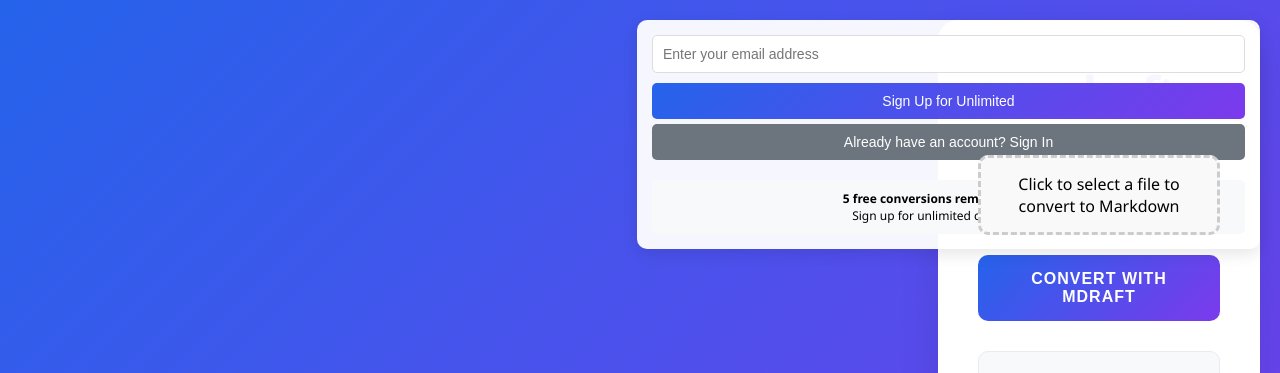
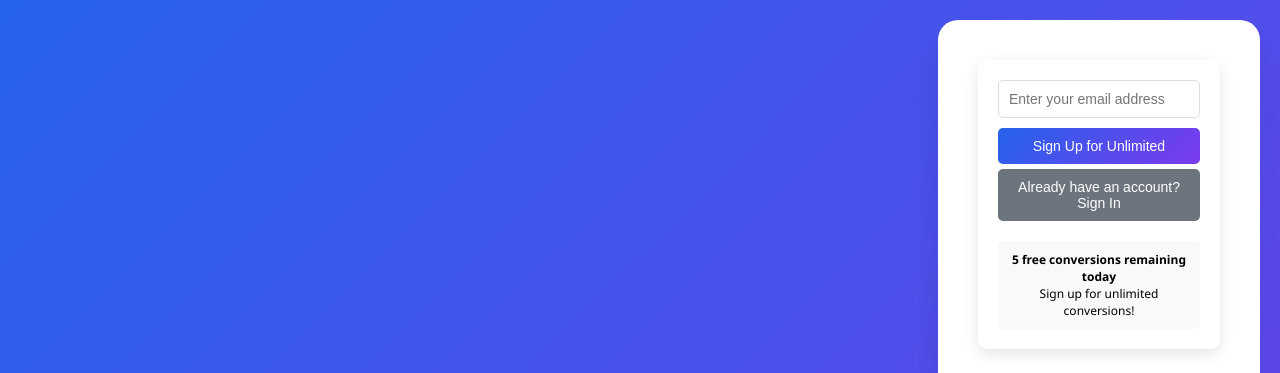
Before and after one commit to jmobrien1/document-markdown-converter, a Flask app: page / in a window 1280 px wide. Shown: the top 373 px of the page. Run offline with Flask 3, Linux system fonts and the light colour scheme; data that the repository does not hold is empty; some libraries are stand-ins or nearby versions.

Commit message:
Fix UI layout - move user section inside container
- Move user section to top of main container instead of absolute positioning
- Center user section and make it responsive
- Remove overlapping layout issues
- Clean up mobile responsive design

```diff
--- a/templates/index.html
+++ b/templates/index.html
@@ -300,14 +300,14 @@
         }
 
         .user-section {
-            position: absolute;
-            top: 20px;
-            right: 20px;
             background: rgba(255, 255, 255, 0.95);
-            padding: 15px;
+            padding: 20px;
             border-radius: 10px;
             box-shadow: 0 5px 15px rgba(0, 0, 0, 0.1);
-            min-width: 250px;
+            margin-bottom: 30px;
+            max-width: 400px;
+            margin-left: auto;
+            margin-right: auto;
         }
 
         .user-info {
@@ -386,6 +386,7 @@
     </style>
 </head>
 <body>
+    <div class="container">
         <div class="user-section" id="userSection">
             <!-- Auth Form -->
             <div class="auth-form" id="authForm">
@@ -405,7 +406,6 @@
             <div class="usage-info" id="usageInfo"></div>
         </div>
 
-    <div class="container">
         <h1><span class="brand">mdraft</span></h1>
 
         <div class="upload-section">
```
Lines whose indentation alone changed are shown as unchanged.
